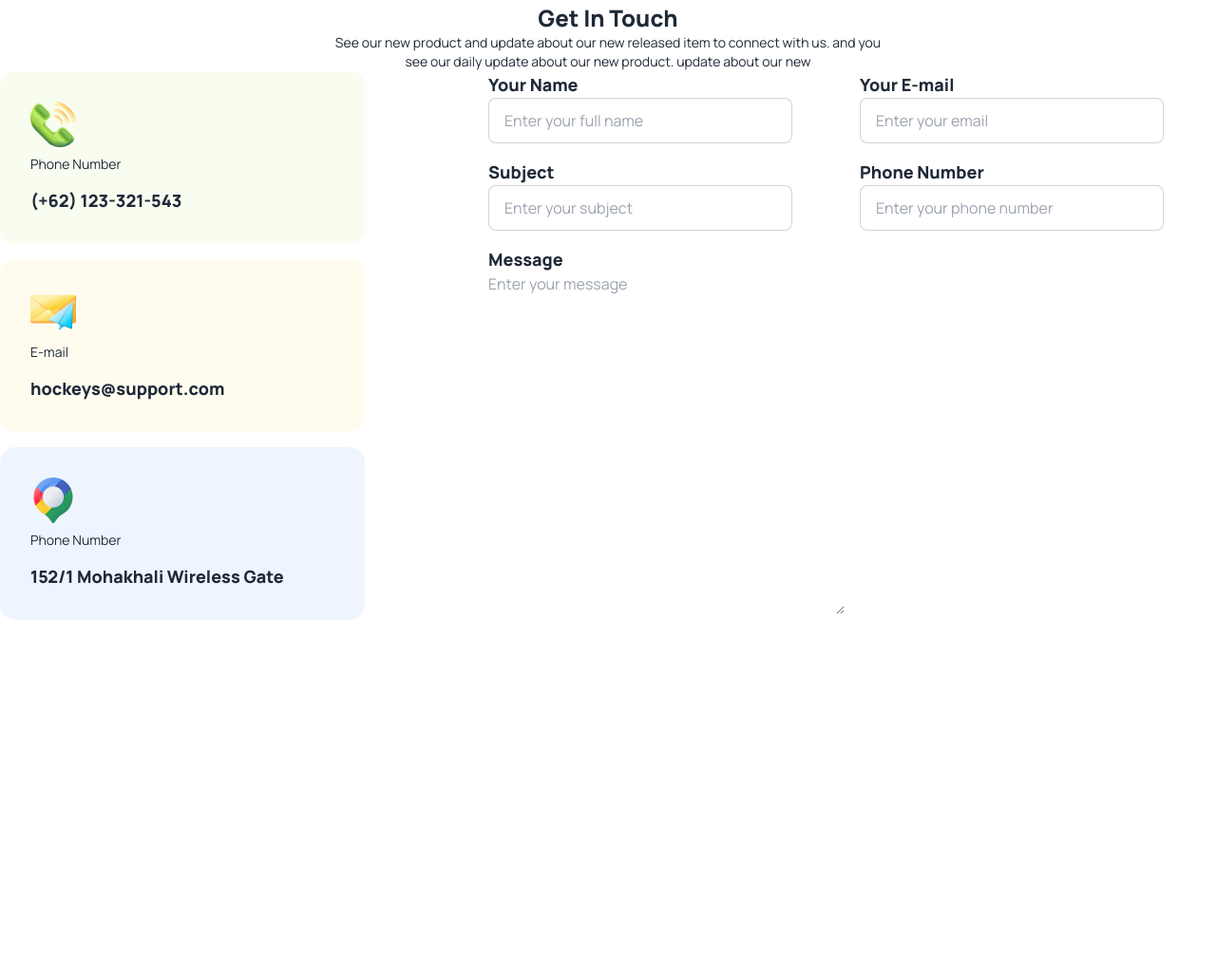
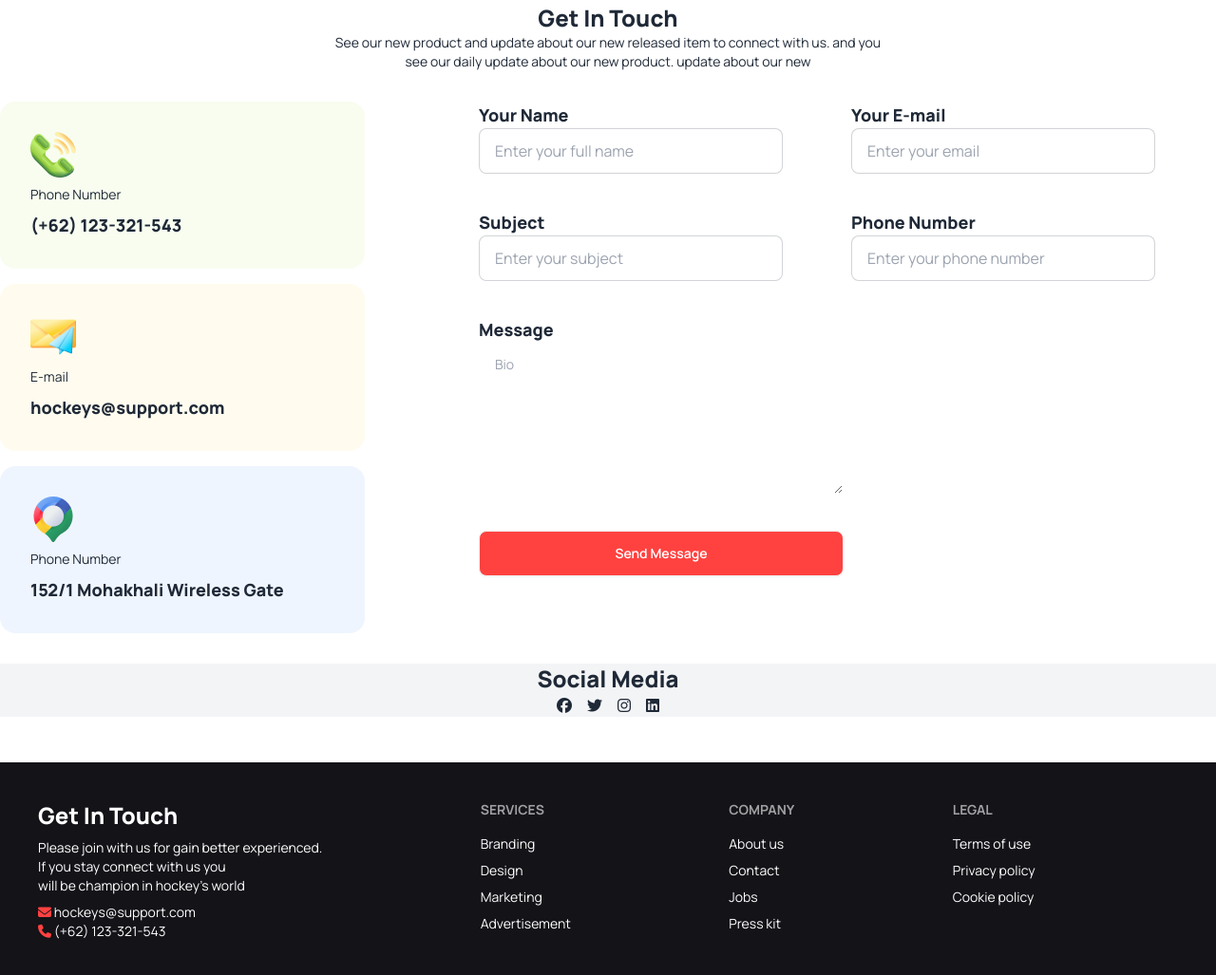
Before and after one commit to m-sarful/assignment-3, a plain HTML site: page index.html in a window 1280 px wide. Shown: the part 3988-5015 px from the top of the page at 95% size. Before the commit the page ends 4689 px from the top, so only its background shows below. Drawn offline with nearby package versions, Linux system fonts and the light colour scheme.

Commit message:
added footer section

```diff
--- a/index.html
+++ b/index.html
@@ -430,7 +430,7 @@
             <p class="text-sm font-normal">See our new product and update about our new released item to connect with us. and you <br> see our daily update about our new product. update about our new</p>
              </div>
 
-              <div class="flex flex-col lg:flex-row justify-between">
+              <div class="flex flex-col lg:flex-row justify-between my-8">
 
 
                 <div class="grid gap-4 grid-cols-1">
@@ -458,7 +458,7 @@
                 </div>
 
                 <!-- form input  -->
-                <div class="grid gap-4 grid-cols-1 lg:grid-cols-2">
+                <div class="grid gap-2 grid-cols-1 lg:grid-cols-2">
                   <div>
                     <h4 class="text-lg font-extrabold">Your Name</h4>
                   <input type="text" placeholder="Enter your full name" class="input input-bordered w-full max-w-xs" />
@@ -478,24 +478,56 @@
 
                   <div>
                     <h4 class="text-lg font-extrabold">Message</h4>
-                    <textarea name="" id="" cols="40" rows="15" placeholder="Enter your message"></textarea>
+                    <textarea class="textarea textarea-ghost w-96 h-40" placeholder="Bio"></textarea> <br>
+                    <button class="btn bg-button text-white w-96 my-8">Send Message</button>
                   </div>
-
                 </div>
-
               </div>
 
+              <!-- social links  -->
+               <div class="text-center bg-gray-100">
+                <h1 class="text-2xl text-center font-extrabold">Social Media</h1>
+                 <div class="flex justify-center gap-4">
+                  <a href=""><i class="fa-brands fa-facebook"></i></a>
+                  <a href=""><i class="fa-brands fa-twitter"></i></a>
+                  <a href=""><i class="fa-brands fa-instagram"></i></a>
+                  <a href=""><i class="fa-brands fa-linkedin"></i></a>
+                 </div>
+               </div>
          </section>
-
-
-
-
-
-
      </main>
       <!-- footer section here  -->
-      <footer>
+      <footer class="footer p-10 bg-[#131318] text-white">
+        <aside>
+          <h3 class="text-2xl font-extrabold">Get In Touch</h3>
+          <p>Please join with us for gain better experienced. <br> If you stay connect with us you <br> will be champion in hockey's world</p>
 
+           <div>
+            <a href=""><i class="fa-solid fa-envelope text-button"></i> hockeys@support.com</a>
+            <br>
+             <a href=""><i class="fa-solid fa-phone text-button"></i> (+62) 123-321-543</a>
+           </div>
+        </aside>
+        <nav>
+          <header class="footer-title">Services</header>
+          <a class="link link-hover">Branding</a>
+          <a class="link link-hover">Design</a>
+          <a class="link link-hover">Marketing</a>
+          <a class="link link-hover">Advertisement</a>
+        </nav>
+        <nav>
+          <header class="footer-title">Company</header>
+          <a class="link link-hover">About us</a>
+          <a class="link link-hover">Contact</a>
+          <a class="link link-hover">Jobs</a>
+          <a class="link link-hover">Press kit</a>
+        </nav>
+        <nav>
+          <header class="footer-title">Legal</header>
+          <a class="link link-hover">Terms of use</a>
+          <a class="link link-hover">Privacy policy</a>
+          <a class="link link-hover">Cookie policy</a>
+        </nav>
       </footer>
 </body>
 </html>
```
